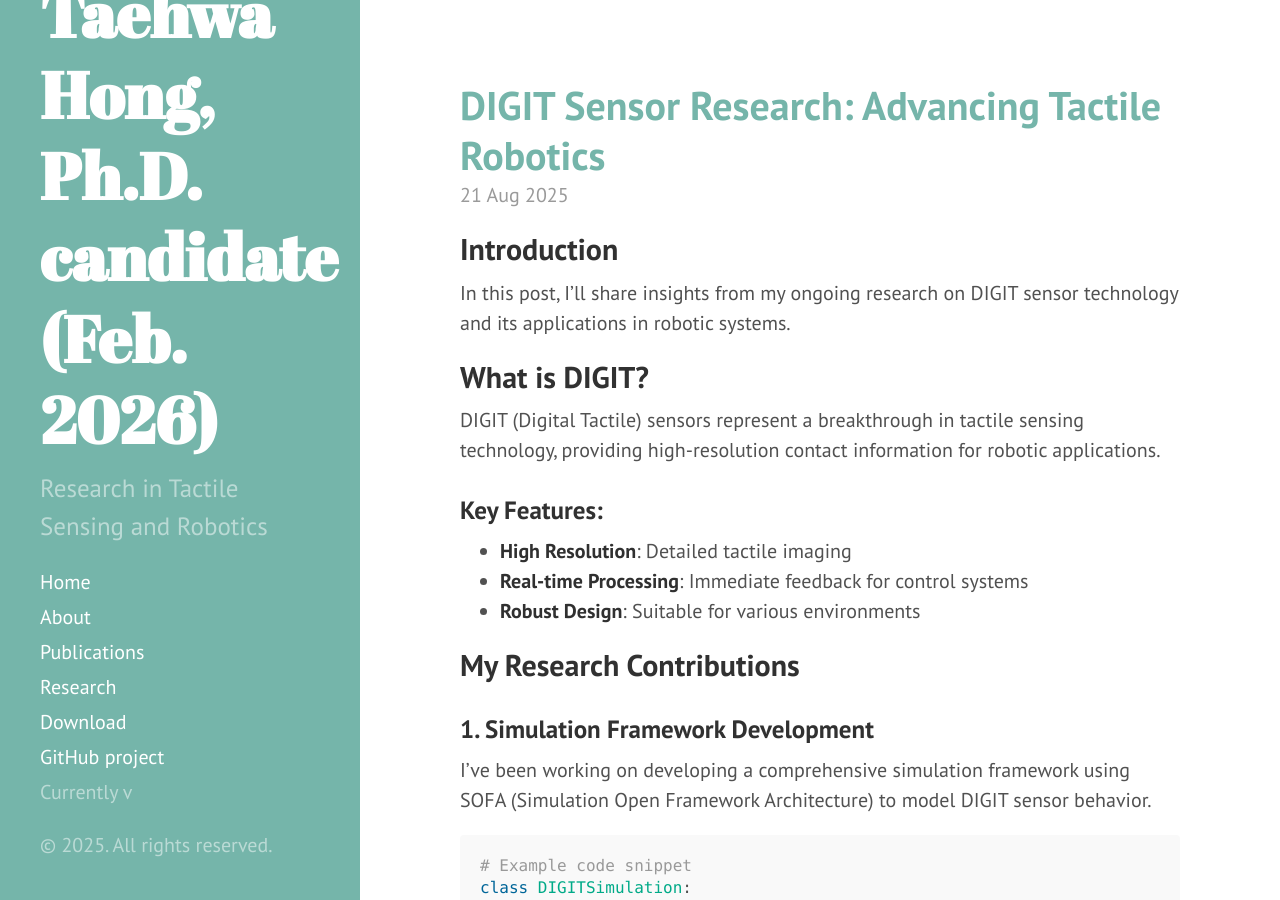
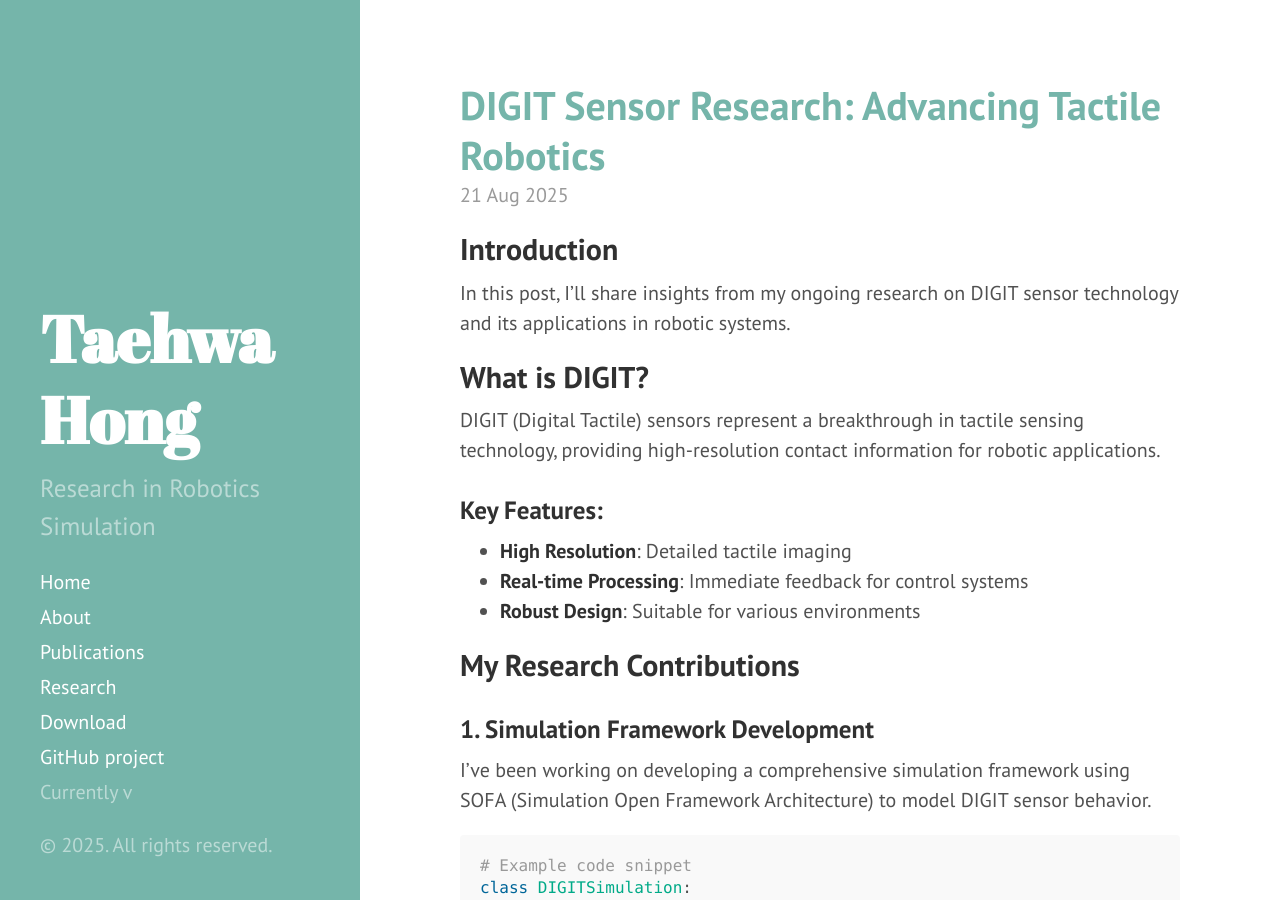
Before and after one commit to ndolphin-github/ndolphin-github.github.io, a Jekyll site: the page built from index.html, in a window 1280 px wide and 900 px high. Built offline with Jekyll 4.4.1, drawn with Linux system fonts in a browser that asks for light colours; the list of posts is cut into pages by our own code.

```diff
--- a/_config.yml
+++ b/_config.yml
@@ -1,6 +1,6 @@
 # Hyde theme configuration for Taehwa Hong
-title:          Taehwa Hong, Ph.D. candidate (Feb. 2026)
-description:    "Research in Tactile Sensing and Robotics"
+title:          Taehwa Hong
+description:    "Research in Robotics Simulation"
 url:            https://ndolphin-github.github.io
 baseurl:        ""
 author:
```
